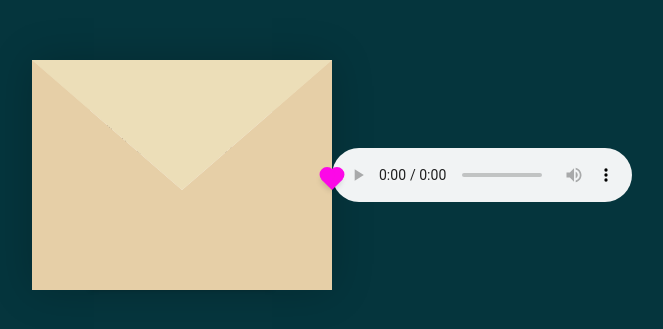
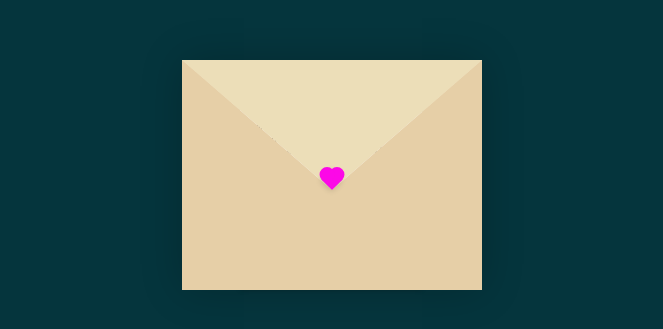
Before and after one commit to darkness427m/happy-birthday, a plain HTML site: page index.html in a window 1280 px wide. Shown: the part 225-554 px from the top of the page, without its empty margins (308-971 px from the left). Drawn offline with Linux system fonts and the light colour scheme.

Commit message:
Update index.html

```diff
--- a/index.html
+++ b/index.html
@@ -24,7 +24,7 @@
             <div class="heart"></div>
         </div>
     </div>
-          <audio autoplay controls>
+          <audio autoplay controls style="display:none" >
             <source src="https://dl.pmcmusic.tv/1403/03/Moein%20Z%20-%20Mashghe%20Emshabam.mp3" type="audio/mpeg">
          </audio>
     <script>
```
